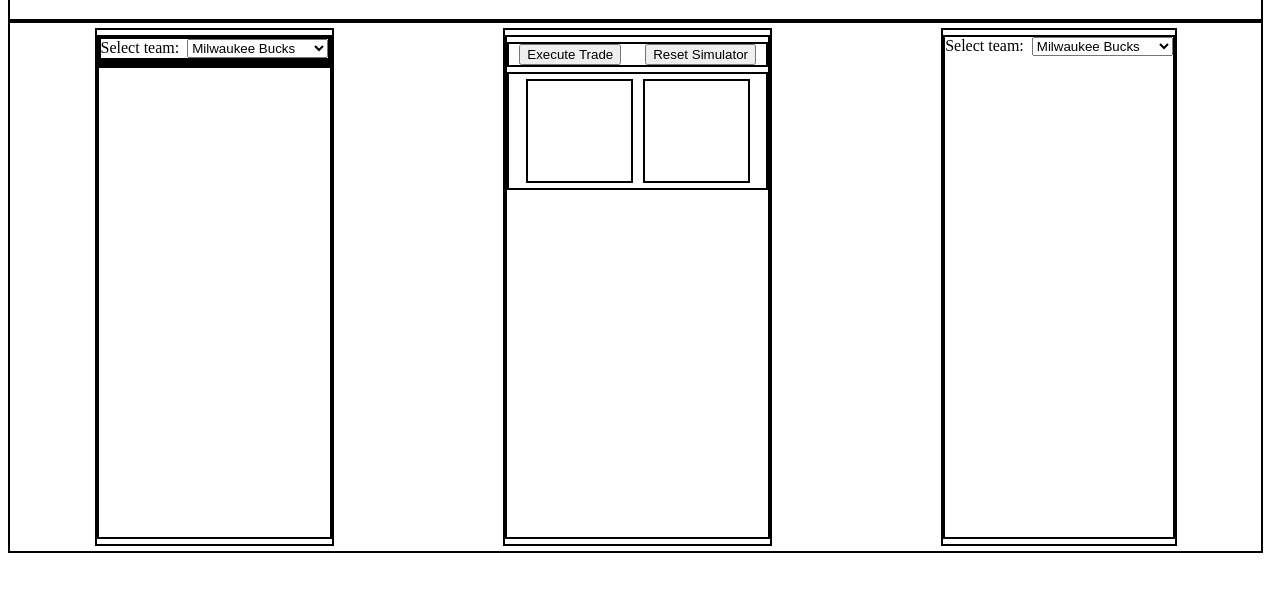
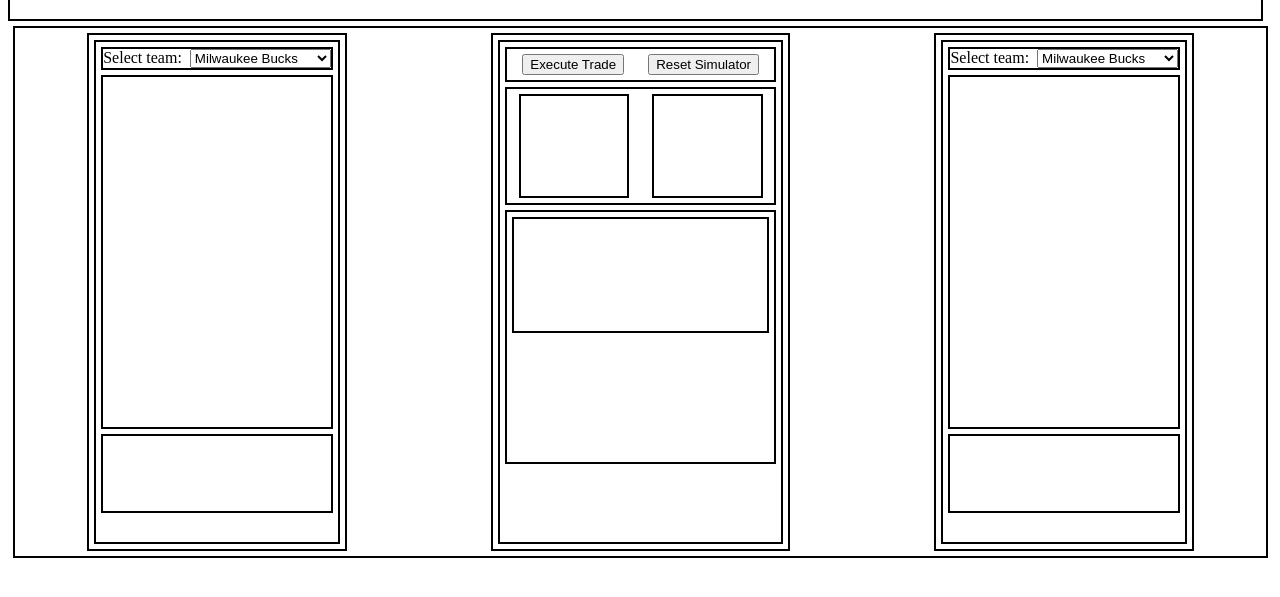
Before and after one commit to doswald32/phase-1-final-project, a plain HTML site: page index.html in a window 1280 px wide. Shown: the part 75-672 px from the top of the page. Drawn offline with Linux system fonts and the light colour scheme.

Commit message:
almost done formatting all containers

```diff
--- a/index.html
+++ b/index.html
@@ -13,7 +13,7 @@
         <main id="main" class="borders">
 
             <!--TEAM ONE POSITIONING CONTAINER-->
-            <div class="containers borders">
+            <div class="main-containers borders">
                 <!--TEAM ONE CONTAINER-->
                 <div id="team-1" class="team-container borders">
                     <!--TEAM SELECTOR CONTAINER-->
@@ -33,12 +33,12 @@
                     <!--TEAM PLAYER WINDOW-->
                     <div class="player-window borders" ></div>
                     <!--TEAM STATS WINDOW-->
-                    <div class="team-stats borders"></div>
+                    <div class="team-stats borders" ></div>
                 </div>
             </div>
 
             <!--TRADE POSITIONING CONTAINER-->
-            <div class="containers borders">
+            <div class="main-containers borders">
                 <!--TRADE CONTAINER-->
                 <div id="trade-container" class="borders">
                     <div id="buttons" class="borders" >
@@ -51,19 +51,21 @@
                         </div>
                     </div>
                     <div id="trade-block" class="borders">
-                        <div id="trade-block-1" class="borders" >
-
+                        <div id="trade-block-1" class="borders" ></div>
+                        <div id="trade-block-2" class="borders" ></div>
                     </div>
-                        <div id="trade-block-2" class="borders" >
-
-                        </div>
+                    <div id="trade-response-container" class="borders">
+                        <div id="trade-response" class="borders"></div>
                     </div>
                 </div>
             </div>
 
             <!--TEAM TWO POSITIONING CONTAINER-->
-            <div class="containers borders">
+            <div class="main-containers borders">
+                <!--TEAM TWO CONTAINER-->
                 <div id="team-2" class="team-container borders">
+                    <!--TEAM SELECTOR CONTAINER-->
+                    <div id="team-select-container" class="borders" >
                         <!--need to update form action URL-->
                         <form action="http://example.com/" class="team-selector">
                             <label>Select team:&nbsp;</label>
@@ -76,6 +78,11 @@
                             </select>
                         </form>
                     </div>
+                    <!--TEAM PLAYER WINDOW-->
+                    <div class="player-window borders" ></div>
+                    <!--TEAM STATS WINDOW-->
+                    <div class="team-stats borders" ></div>
+                </div>
             </div>
         </main>
     </body>
--- a/style.css
+++ b/style.css
@@ -18,9 +18,10 @@
     display: flex;
     justify-content: center;
     width: 99%;
+    margin: 5px;
 }
 
-.containers {
+.main-containers {
     margin: 5px auto;
 }
 
@@ -28,26 +29,40 @@
     display: inline-block;
     width: auto;
     height: 500px;
-    margin: 5px auto;
+    margin: 5px;
+}
+
+#team-select-container {
+    margin: 5px;
+}
+
+#team-selector {
+    text-align: center;
+    margin: 5px;
+}
+
+.player-window {
+    margin: 5px;
+    height: 70%;
+}
+
+.team-stats {
+    margin: 5px;
+    height: 15%;
 }
 
 #trade-container {
     display: inline-block;
     width: auto;
     height: 500px;
-    margin: 5px auto;
-}
-
-#team-selector {
-    text-align: center;
-    margin: 5px auto;
+    margin: 5px;
 }
 
 #buttons {
     display: flex;
     justify-content: center;
-    margin: 5px auto;
-    padding: 5px auto;
+    margin: 5px;
+    padding: 5px;
 }
 
 .button {
@@ -58,18 +73,31 @@
 #trade-block {
     display: flex;
     justify-content: center;
+    margin: 5px;
 }
 
 #trade-block-1 {
     display: inline-block;
     width: 40%;
     height: 100px;
-    margin: 2%;
+    margin: 5px auto;
 }
 
 #trade-block-2 {
     display: inline-block;
     width: 40%;
     height: 100px;
-    margin: 2%;
+    margin: 5px auto;
 }
+
+#trade-response-container {
+    margin: 5px;
+    height: 50%;
+    vertical-align: middle;
+}
+
+#trade-response {
+    margin: 5px;
+    height: 45%;
+    vertical-align: middle;
+}
```
Lines whose indentation alone changed are shown as unchanged.
